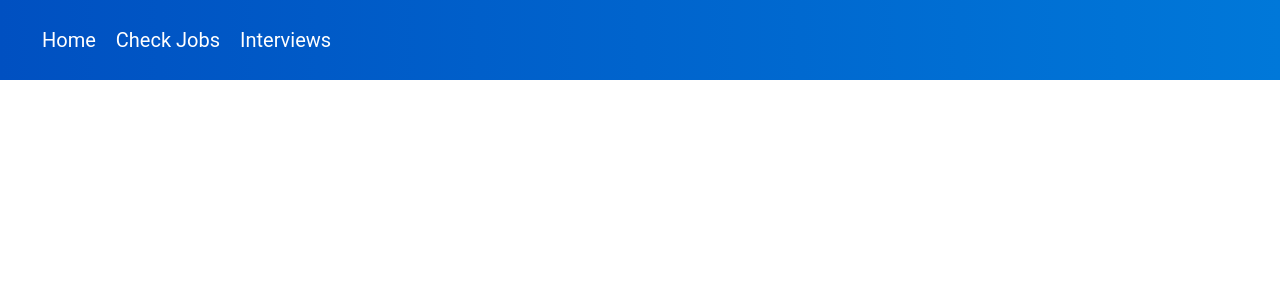
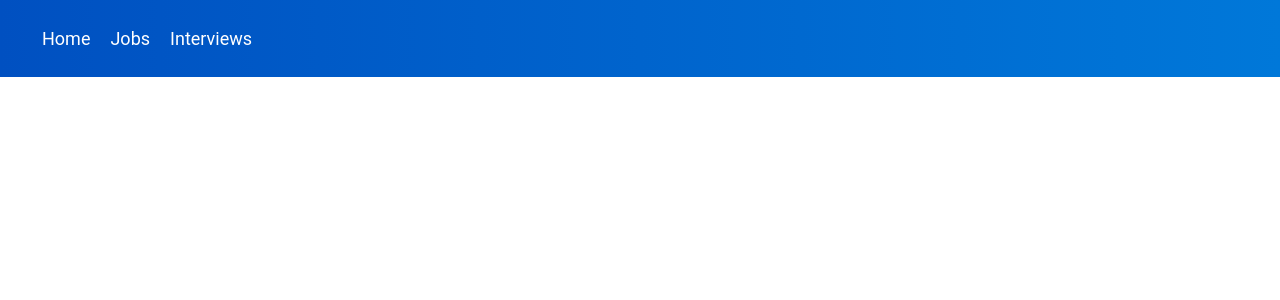
Before and after one commit to martin265/SmartWayConstructionProject, a PHP site: page /applicant_index.php in a window 1280 px wide. Shown: the top 300 px of the page. Run offline with PHP 8.4, Linux system fonts and the light colour scheme; some libraries are stand-ins or nearby versions.

Commit message:
still in progress for the frontend

```diff
--- a/styles/main.css
+++ b/styles/main.css
@@ -28,7 +28,7 @@
 }
 .top-navigation-bar ul li a{
     text-decoration: none;
-    font-size: 20px;
+    font-size: 18px;
     color: white;
     text-transform: capitalize;
     font-family: 'Manrope', sans-serif;
--- a/templates/header.php
+++ b/templates/header.php
@@ -40,7 +40,7 @@
     <div class="top-navigation-bar">
         <ul>
             <li><a href="">home</a></li>
-            <li><a href="">check jobs</a></li>
+            <li><a href="">jobs</a></li>
             <li><a href="">interviews</a></li>
         </ul>
     </div>
```
